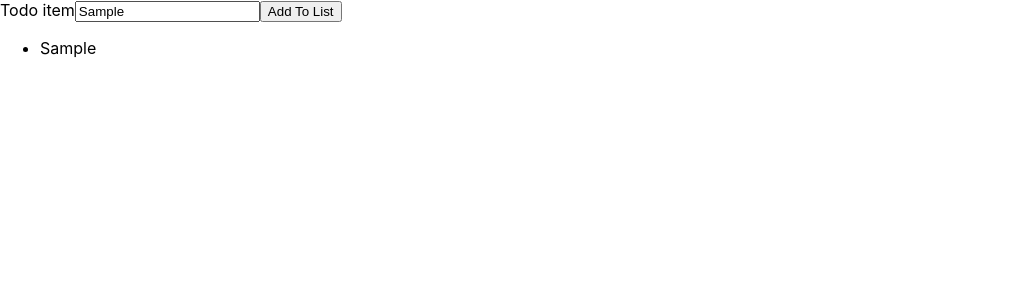
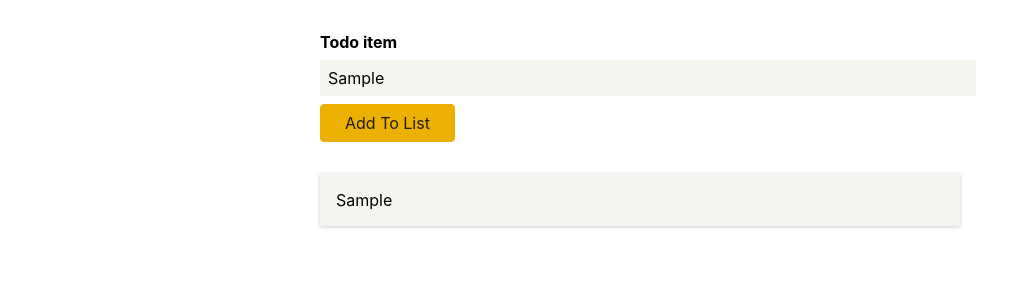
Before and after one commit to AshKatLuck/react-ts-project, a React (Create React App) app: page / in a window 1280 px wide. Both pictures are taken after typing "Sample" into the empty fields and a click on the button "Add To List". Shown: the top 300 px of the page, without its empty margins (0-1035 px from the left). Built offline with nearby package versions, Linux system fonts and the light colour scheme.

Commit message:
add styling

```diff
--- /dev/null
+++ b/src/components/NewTodo.module.css
@@ -0,0 +1,41 @@
+.form{
+    width: 40rem;
+    margin: 2rem auto;
+}
+
+.form label{
+    display: block;
+    font-weight: bold;
+    margin-bottom: 0.5rem;
+}
+
+.form input{
+    display: block;
+    width: 100%;
+    font: inherit;
+    font-size: inherit;
+    padding: 0.5rem;
+    border-radius: 4px;
+    background-color: #f7f5ef;
+    border: none;
+    border-bottom: px solid #494844;
+    border-bottom-right-radius: 0;
+    border-bottom-left-radius: 0;
+    margin-bottom: 0.5rem;
+}
+
+.form button{
+    font:inherit;
+    background-color: #ebb002;
+    border:1px solid #ebb002;
+    color: #201d0f;
+    padding: 0.5rem 1.5rem;
+    border-radius: 4px;
+    cursor: pointer;
+}
+
+.form button:hover,
+.form button:active{
+    background-color: #ebc002;
+    border-color: #ebc002;
+}
--- a/src/components/NewTodo.tsx
+++ b/src/components/NewTodo.tsx
@@ -1,4 +1,5 @@
 import { useRef } from "react";
+import classes from './NewTodo.module.css';
 const NewTodo:React.FC<{onAddToDo:(text:string)=>void}> = (props) => {
     const inputTextRef = useRef<HTMLInputElement>(null);
     const submithandler=(event: React.FormEvent) => {
@@ -13,7 +14,7 @@ const NewTodo:React.FC<{onAddToDo:(text:string)=>void}> = (props) => {
     }
 
     return (
-        <form onSubmit={submithandler}>
+        <form onSubmit={submithandler} className={classes.form}>
             <label htmlFor="text">Todo item</label>
             <input type="text" id="text" ref={ inputTextRef} />
             <button>Add To List</button>
--- /dev/null
+++ b/src/components/TodoItem.module.css
@@ -0,0 +1,6 @@
+.item{
+    margin: 1rem 0;
+    box-shadow: 0 1px 4px rgba(0,0,0,0.2);
+    padding: 1rem;
+    background-color: #f7f5ef;
+}
--- a/src/components/TodoItem.tsx
+++ b/src/components/TodoItem.tsx
@@ -1,6 +1,7 @@
 import React from "react";
+import classes from './TodoItem.module.css'
 const TodoItem:React.FC<{text:string}> = (props) => {
-    return (<li>{ props.text}</li>)
+    return (<li className={classes.item}>{ props.text}</li>)
 }
 
 export default TodoItem;
--- /dev/null
+++ b/src/components/Todos.module.css
@@ -0,0 +1,6 @@
+.todos{
+    list-style: none;
+    margin: 2rem auto;
+    padding: 0;
+    width: 40rem;
+}
--- a/src/components/Todos.tsx
+++ b/src/components/Todos.tsx
@@ -1,14 +1,11 @@
 import React from "react";
 import Todo from "../model/Todo";
 import TodoItem from "./TodoItem";
-// const Todos:React.FC<{items:Todo[]}>= (props) => {
-//     return (<ul>
-//         {props.items.map(item => <li key={item.id}>{ item.text}</li>)}
-//     </ul>)
-// }
+import classes from './Todos.module.css';
+
 const Todos: React.FC<{ items: Todo[] }> = (props) => {
     console.log(props.items)
-    return (<ul>
+    return (<ul className={classes.todos}>
         {props.items.map(item => <TodoItem text={item.text} key={item.id} />)}
     </ul>)
 }
```
